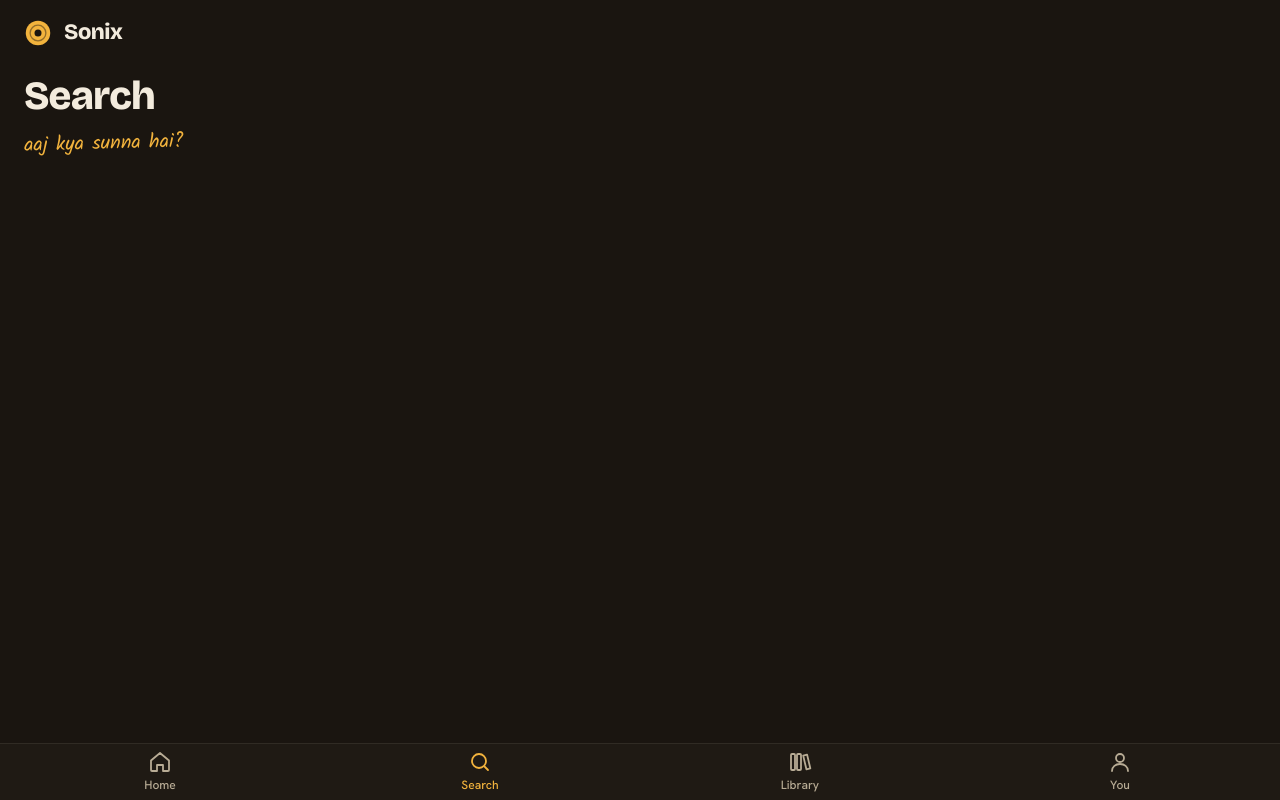
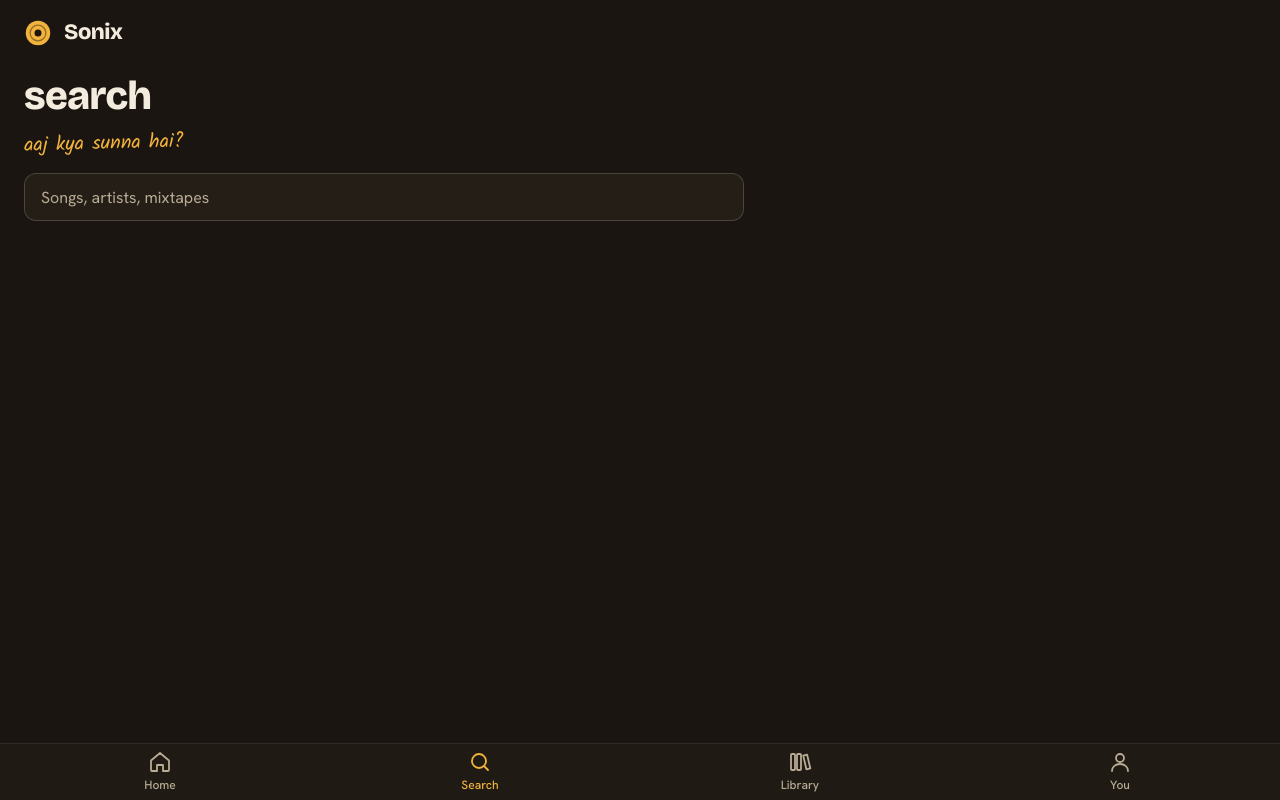
Before and after one commit to rahulprasadrp5481-blip/sonix, a React (Vite) app: page /search in a window 1280 px wide. Built offline with nearby package versions, Linux system fonts and the light colour scheme.

Commit message:
refactor: extract Page component with props

```diff
--- /dev/null
+++ b/src/components/Page.jsx
@@ -0,0 +1,10 @@
+export default function Page({ title, note, children}){
+    return(
+        <section className="page">
+            <h1>{title}</h1>
+            {note && <p className="note">{note}</p>}
+            {children}
+
+        </section>
+    )
+}
--- a/src/index.css
+++ b/src/index.css
@@ -35,3 +35,15 @@ h1 {
   outline: 2px solid var(--marigold);
   outline-offset: 3px;
 }
+/* Dikhta nahi, par screen reader padhta hai */
+.sr-only {
+  position: absolute;
+  width: 1px;
+  height: 1px;
+  margin: -1px;
+  padding: 0;
+  overflow: hidden;
+  clip: rect(0, 0, 0, 0);
+  white-space: nowrap;
+  border: 0;
+}
--- a/src/pages/Home.jsx
+++ b/src/pages/Home.jsx
@@ -1,8 +1,6 @@
+import Page from '../components/Page';
 export default function Home() {
   return (
-    <section className="page">
-      <h1>Good evening, Rahul</h1>
-      <p className="note">yahin se Sonix shuru hota hai</p>
-    </section>
+    <Page title="Good evening, Rahul" note="yahin se Sonix shuru hota hai" />
   );
 }
--- /dev/null
+++ b/src/pages/Search.css
@@ -0,0 +1,15 @@
+.search-input {
+  width: 100%;
+  min-height: 48px;
+  padding: 0 var(--space-4);
+  border: 1px solid var(--outline);
+  border-radius: var(--radius-md);
+  background: var(--surface);
+  color: var(--text);
+  font-family: var(--font-body);
+  font-size: 1rem;
+}
+
+.search-input::placeholder {
+  color: var(--muted);
+}
--- a/src/pages/Search.jsx
+++ b/src/pages/Search.jsx
@@ -1,8 +1,10 @@
+import Page from '../components/Page';
+import './search.css';
 export default function Search() {
   return (
-    <section className="page">
-      <h1>Search</h1>
-      <p className="note">aaj kya sunna hai?</p>
-    </section>
+   <Page title="search" note="aaj kya sunna hai?" >
+   <label className="sr-only" htmlFor="q">Search songs,artists and mixtapes</label>
+   <input id="q" className="search-input" type="search" placeholder="Songs, artists, mixtapes" autoComplete="off"/>
+   </Page>
   );
 }
```
